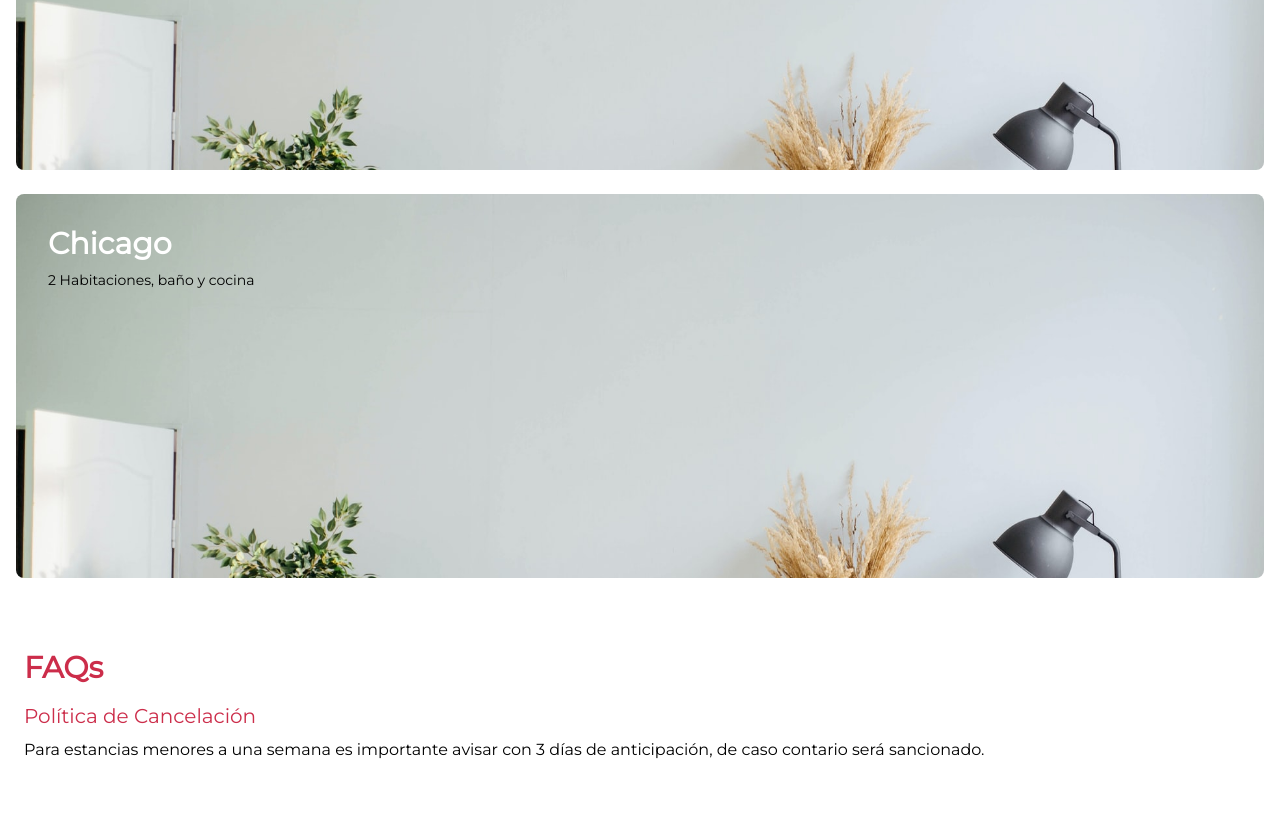
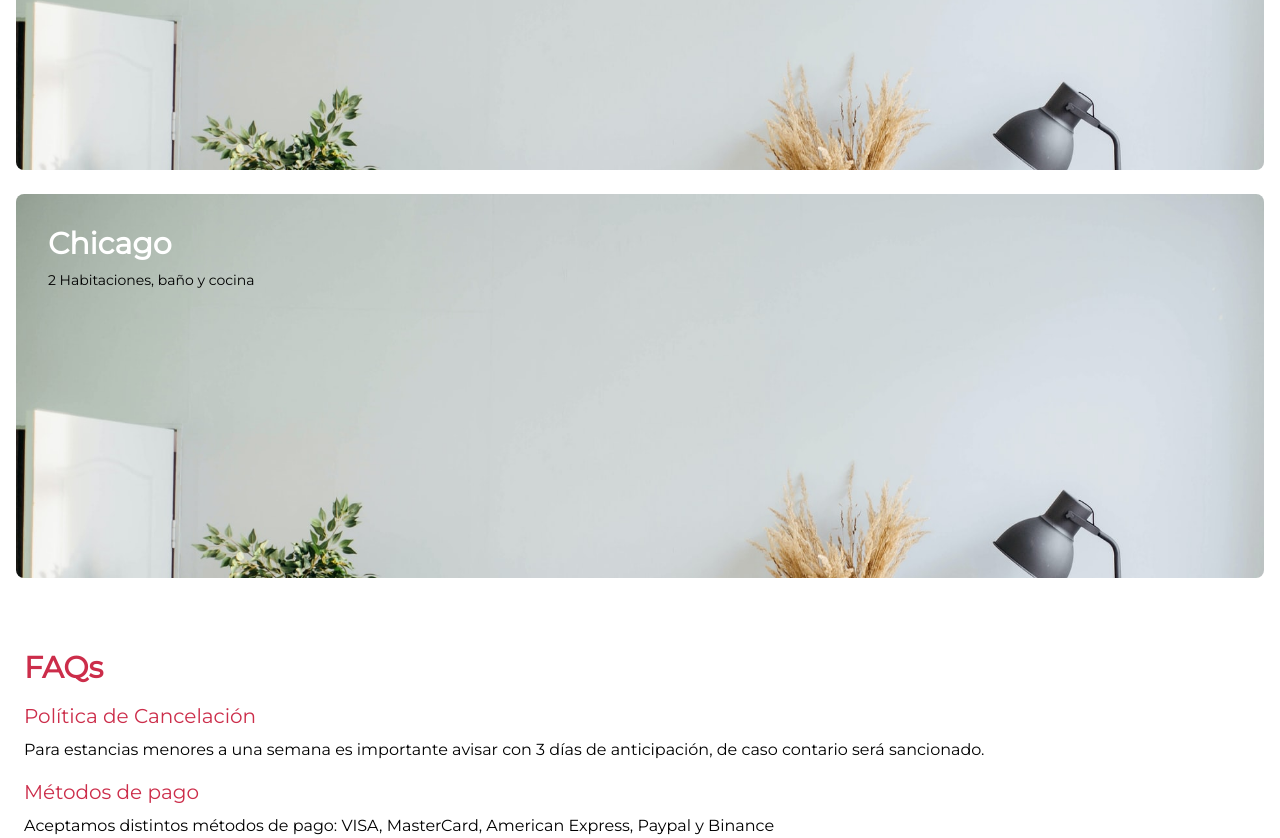
Before and after one commit to chriscodex/tailwindCSS-introduction, a website: page public/index.html in a window 1280 px wide. Shown: the part 1450-2288 px from the top of the page. Before the commit the page ends 2212 px from the top, so only its background shows below. Drawn offline with Linux system fonts and the light colour scheme.

Commit message:
Second question added

```diff
--- a/public/index.html
+++ b/public/index.html
@@ -122,6 +122,12 @@
             <p class="FaqsDescription">Para estancias menores a una semana es importante avisar con 3 días de
               anticipación, de caso contario será sancionado.</p>
           </div>
+          <!-- Pregunta 2 -->
+          <div>
+            <p class="FaqsTitle">Métodos de pago</p>
+            <p class="FaqsDescription">Aceptamos distintos métodos de pago: VISA, MasterCard, American Express,
+              Paypal y Binance</p>
+          </div>
         </div>
       </div>
     </section>
```
